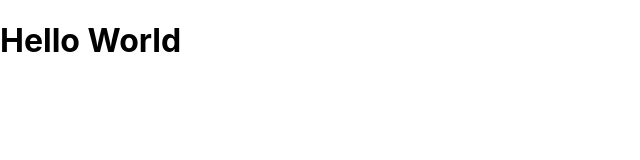
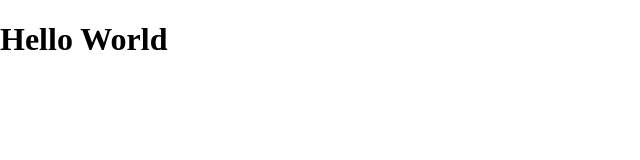
Before and after one commit to douglastofoli/javascript-notes, a React (Create React App) app: page / in a window 1280 px wide. Shown: the top 160 px of the page, without its empty margins (0-640 px from the left). Built offline with nearby package versions, Linux system fonts and the light colour scheme.

Commit message:
index.css redefined

```diff
--- a/src/index.css
+++ b/src/index.css
@@ -1,13 +1,5 @@
-body {
+html, body, #root {
   margin: 0;
-  font-family: -apple-system, BlinkMacSystemFont, 'Segoe UI', 'Roboto', 'Oxygen',
-    'Ubuntu', 'Cantarell', 'Fira Sans', 'Droid Sans', 'Helvetica Neue',
-    sans-serif;
-  -webkit-font-smoothing: antialiased;
-  -moz-osx-font-smoothing: grayscale;
+  padding: 0;
+  height: 100%;
 }
-
-code {
-  font-family: source-code-pro, Menlo, Monaco, Consolas, 'Courier New',
-    monospace;
-}
```
